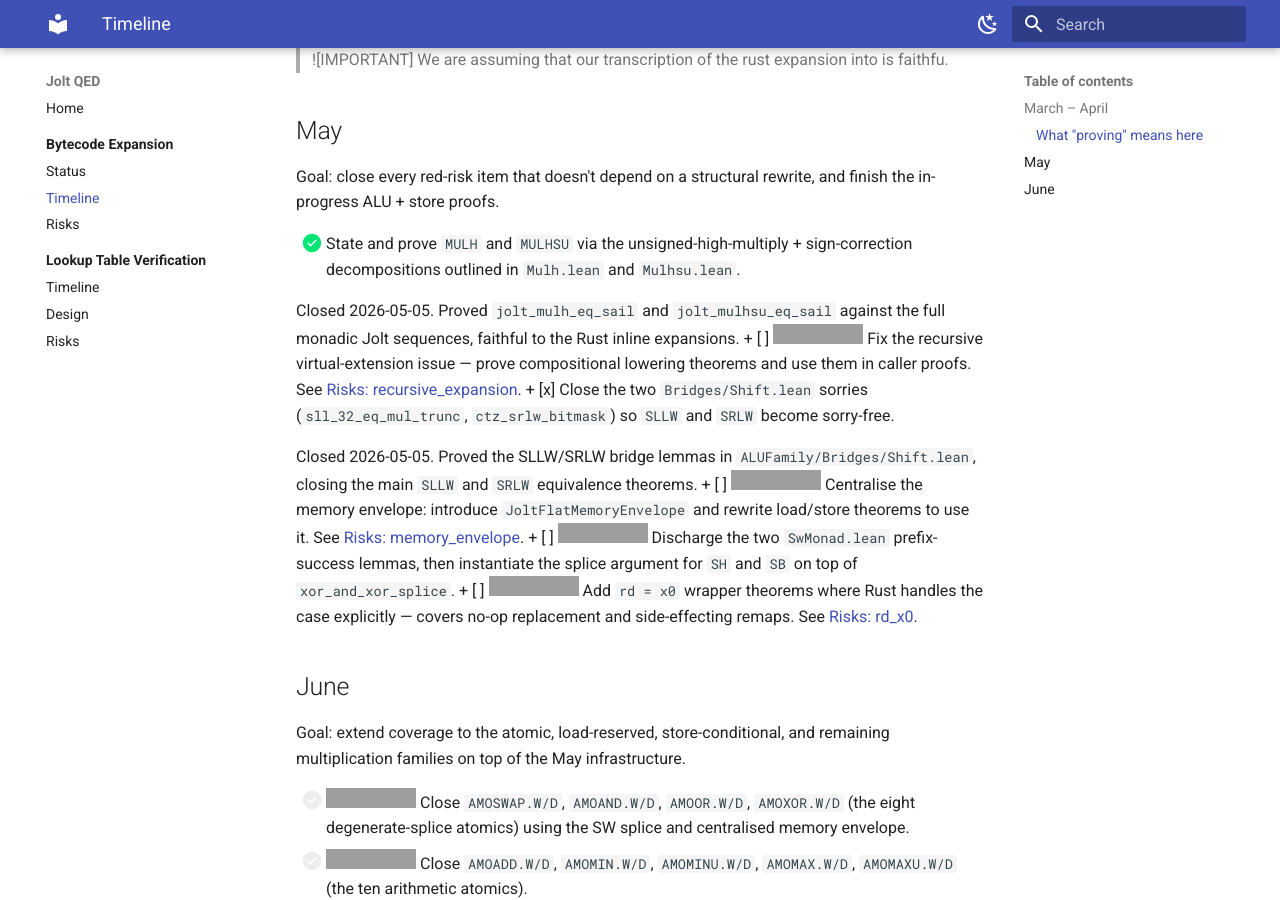
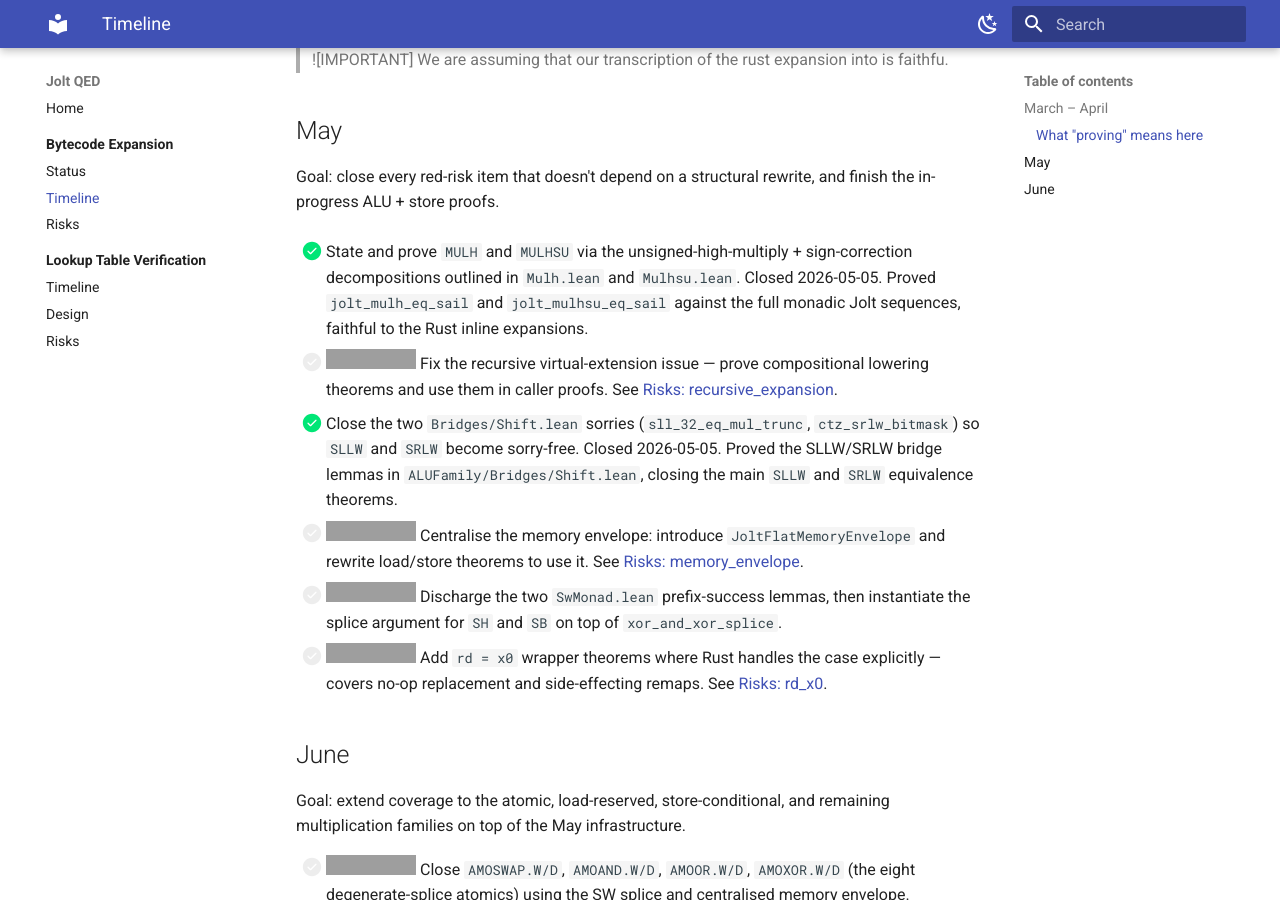
Before and after one commit to abiswas3/jolt-qed, an MkDocs documentation site: the page built from wiki/projects/bytecode-expansion/timeline.md, in a window 1280 px wide and 900 px high, scrolled down 794 px, cut to the strip 0-900 px from the top of the window. Built offline with MkDocs 1.6.1 and Material for MkDocs 9.7.7, drawn with Linux system fonts in a browser that asks for light colours; grey boxes are pictures that could not be loaded.

Commit message:
Formatting of docs

```diff
--- a/wiki/projects/bytecode-expansion/timeline.md
+++ b/wiki/projects/bytecode-expansion/timeline.md
@@ -21,12 +21,13 @@ For every RISC-V instruction Jolt expands, there are two Lean functions: the Jol
 Goal: close every red-risk item that doesn't depend on a structural rewrite, and finish the in-progress ALU + store proofs.
 
 + [x] State and prove `MULH` and `MULHSU` via the unsigned-high-multiply + sign-correction decompositions outlined in `Mulh.lean` and `Mulhsu.lean`.
+  Closed 2026-05-05. Proved `jolt_mulh_eq_sail` and `jolt_mulhsu_eq_sail` against the full monadic Jolt sequences, faithful to the Rust inline expansions.
 
-  Closed 2026-05-05. Proved `jolt_mulh_eq_sail` and `jolt_mulhsu_eq_sail` against the full monadic Jolt sequences, faithful to the Rust inline expansions.
 + [ ] ![Target](https://img.shields.io/badge/target-2026--05--10-yellow) Fix the recursive virtual-extension issue — prove compositional lowering theorems and use them in caller proofs. See [Risks: recursive_expansion](risks.md).
+
 + [x] Close the two `Bridges/Shift.lean` sorries (`sll_32_eq_mul_trunc`, `ctz_srlw_bitmask`) so `SLLW` and `SRLW` become sorry-free.
+  Closed 2026-05-05. Proved the SLLW/SRLW bridge lemmas in `ALUFamily/Bridges/Shift.lean`, closing the main `SLLW` and `SRLW` equivalence theorems.
 
-  Closed 2026-05-05. Proved the SLLW/SRLW bridge lemmas in `ALUFamily/Bridges/Shift.lean`, closing the main `SLLW` and `SRLW` equivalence theorems.
 + [ ] ![Target](https://img.shields.io/badge/target-2026--05--17-yellow) Centralise the memory envelope: introduce `JoltFlatMemoryEnvelope` and rewrite load/store theorems to use it. See [Risks: memory_envelope](risks.md).
 + [ ] ![Target](https://img.shields.io/badge/target-2026--05--24-yellow) Discharge the two `SwMonad.lean` prefix-success lemmas, then instantiate the splice argument for `SH` and `SB` on top of `xor_and_xor_splice`.
 + [ ] ![Target](https://img.shields.io/badge/target-2026--05--31-yellow) Add `rd = x0` wrapper theorems where Rust handles the case explicitly — covers no-op replacement and side-effecting remaps. See [Risks: rd_x0](risks.md).
```
